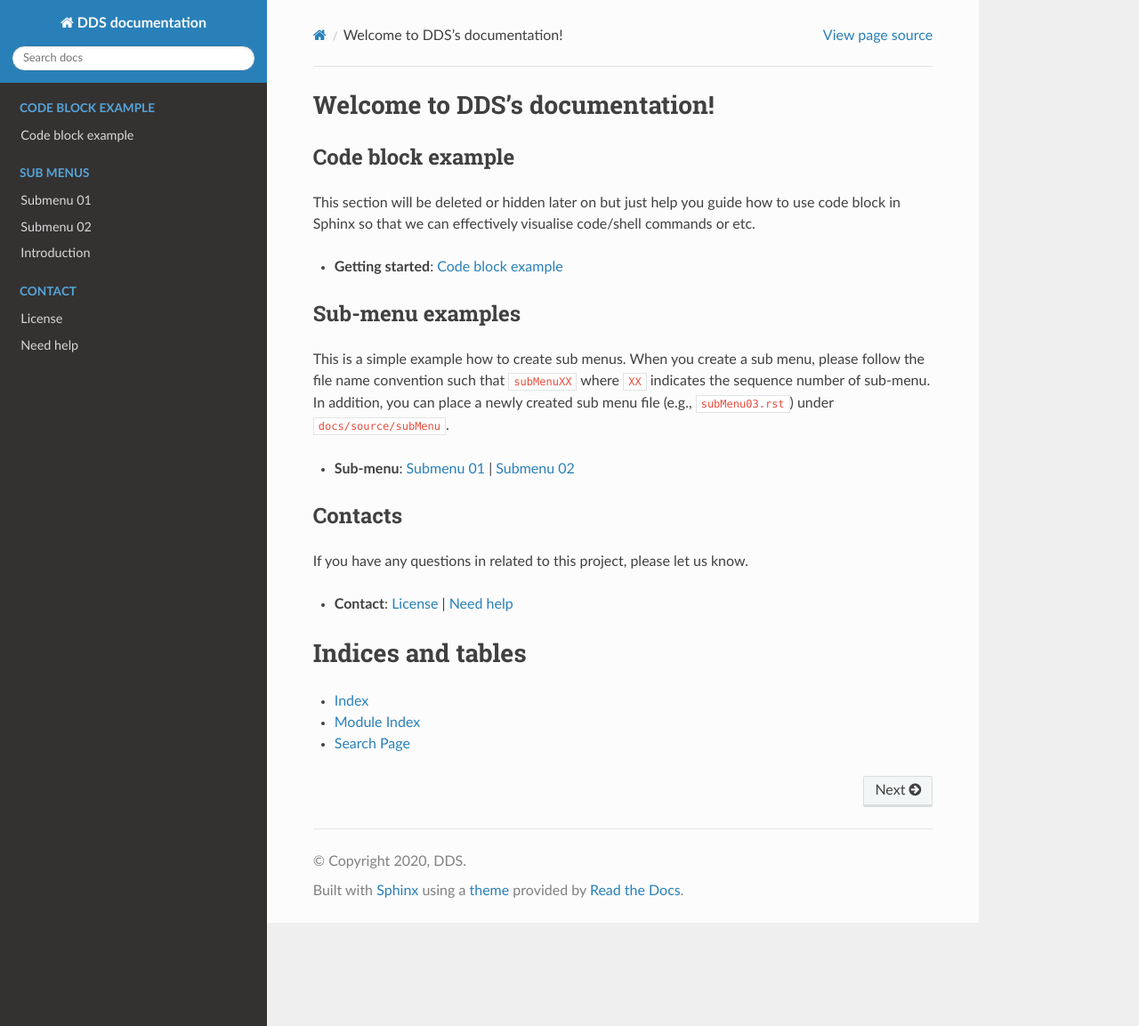
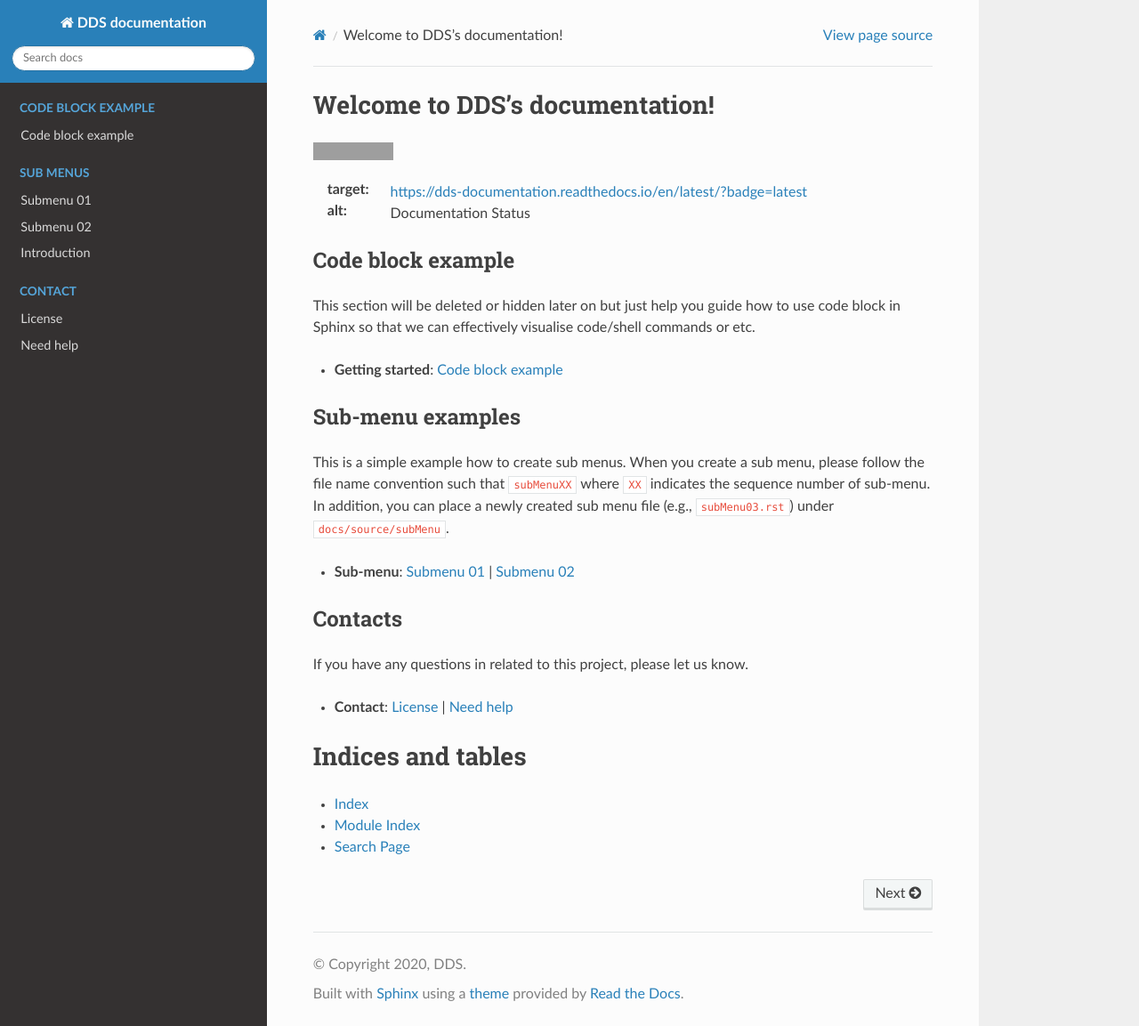
Before and after one commit to DynamicDeepSKY/doc, a Sphinx documentation site: the page built from docs/source/index.rst, in a window 1280 px wide and 1153 px high. Shown: the whole window at 89% size. Built offline with Sphinx 7.4.7 and the Read the Docs theme 2.0.0, drawn with Linux system fonts in a browser that asks for light colours; grey boxes are pictures that could not be loaded.

Commit message:
added badge

```diff
--- a/docs/source/index.rst
+++ b/docs/source/index.rst
@@ -5,6 +5,10 @@
 
 Welcome to DDS's documentation!
 =============================================
+
+.. image:: https://readthedocs.org/projects/dds-documentation/badge/?version=latest
+:target: https://dds-documentation.readthedocs.io/en/latest/?badge=latest
+:alt: Documentation Status
 
 
 Code block example
```
